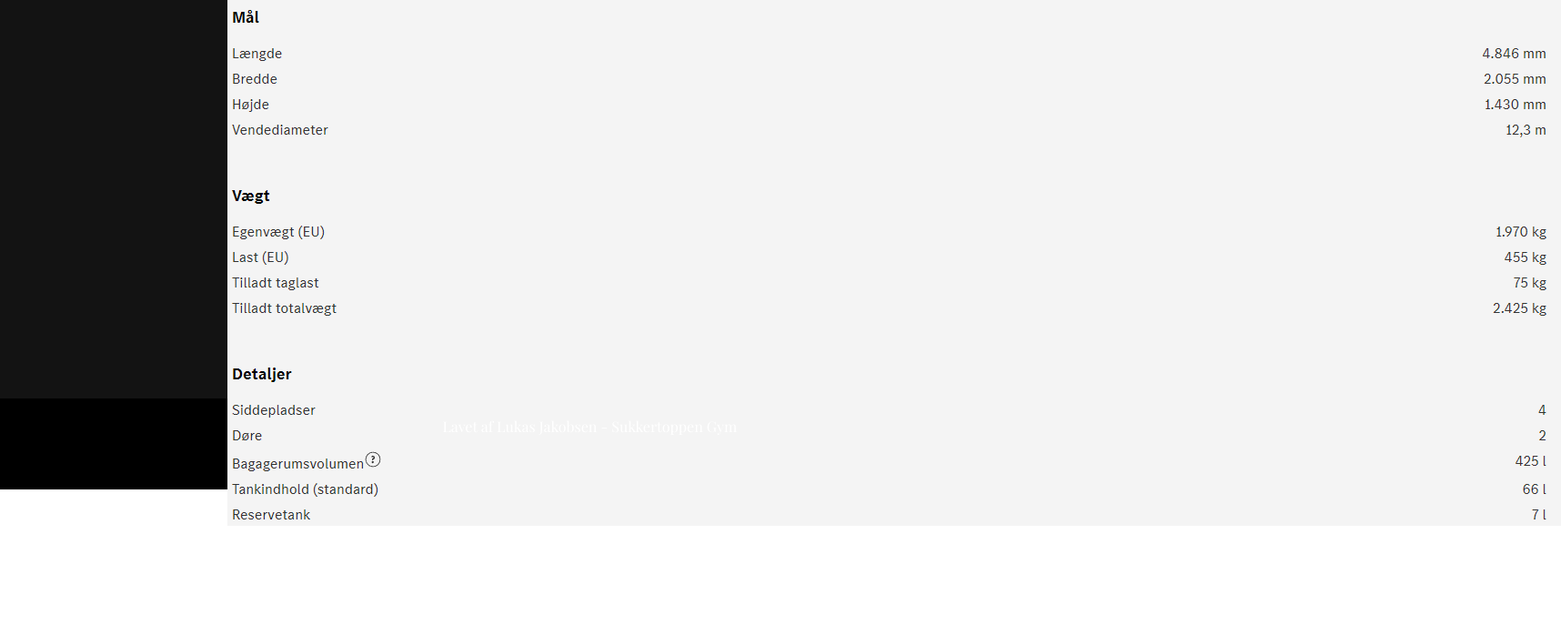
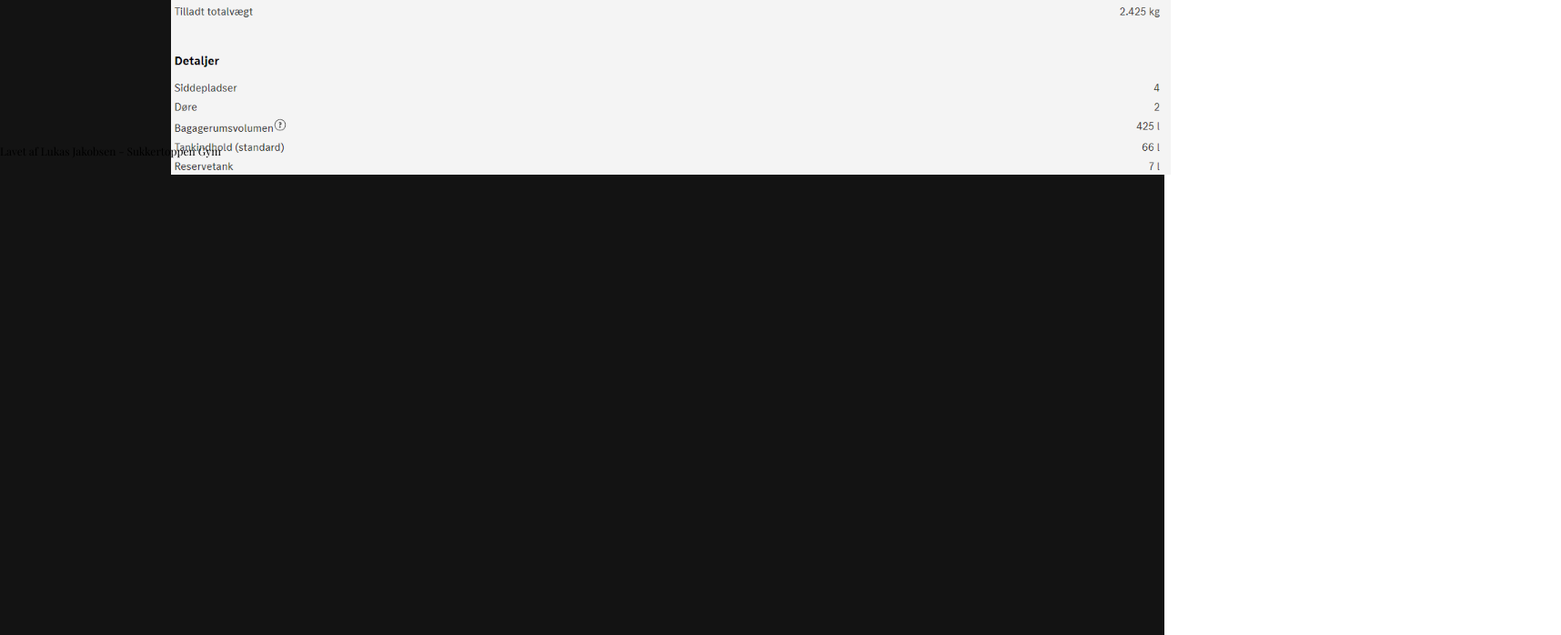
Before and after one commit to luckybeck10/luckybeck10.github.io, a plain HTML site: page specs.html in a window 1280 px wide. Shown: the part 762-1460 px from the top of the page at 91% size, 1716 px wide, since content can reach past the window. Before the commit the page ends 1344 px from the top, so only its background shows below. Drawn offline with nearby package versions, Linux system fonts and the light colour scheme.

Commit message:
Update specs__style.css

```diff
--- a/specs__style.css
+++ b/specs__style.css
@@ -235,19 +235,10 @@
     padding-top: 50px;
 }
 
-.bottom {
-    width: 100%;
-    height: 100px;
-    background-color: #000000;
-    align-items: center;
-    color: white;
-    justify-content: center;
-    margin: 0 auto;
+
+@media screen and (max-width: 1900px) {
+    .main {
+        zoom: 75%;
+        height: 230vh;
+    }
 }
-
-.bottom__content {
-    z-index: 1;
-    padding-left: 38%;
-    padding-top: 20px;
-    align-items: center;
-}
```
